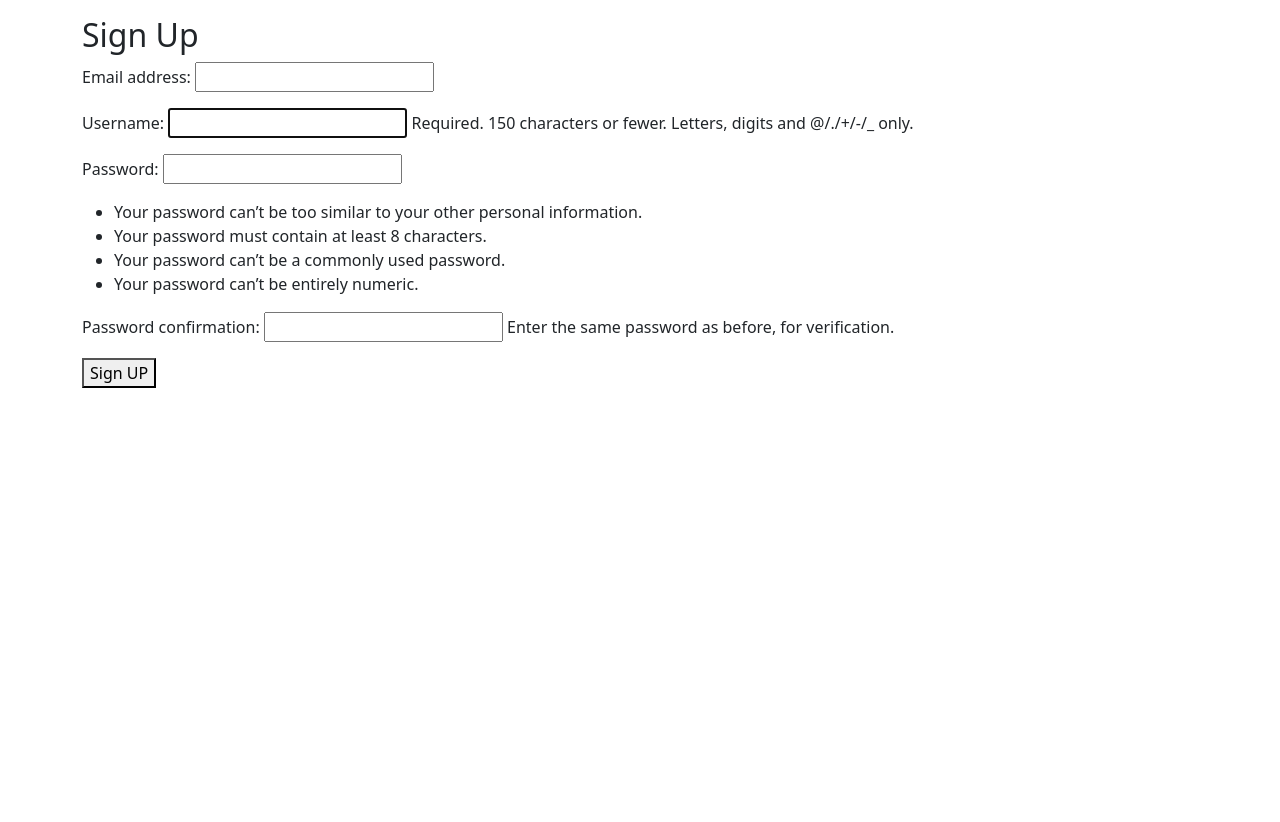
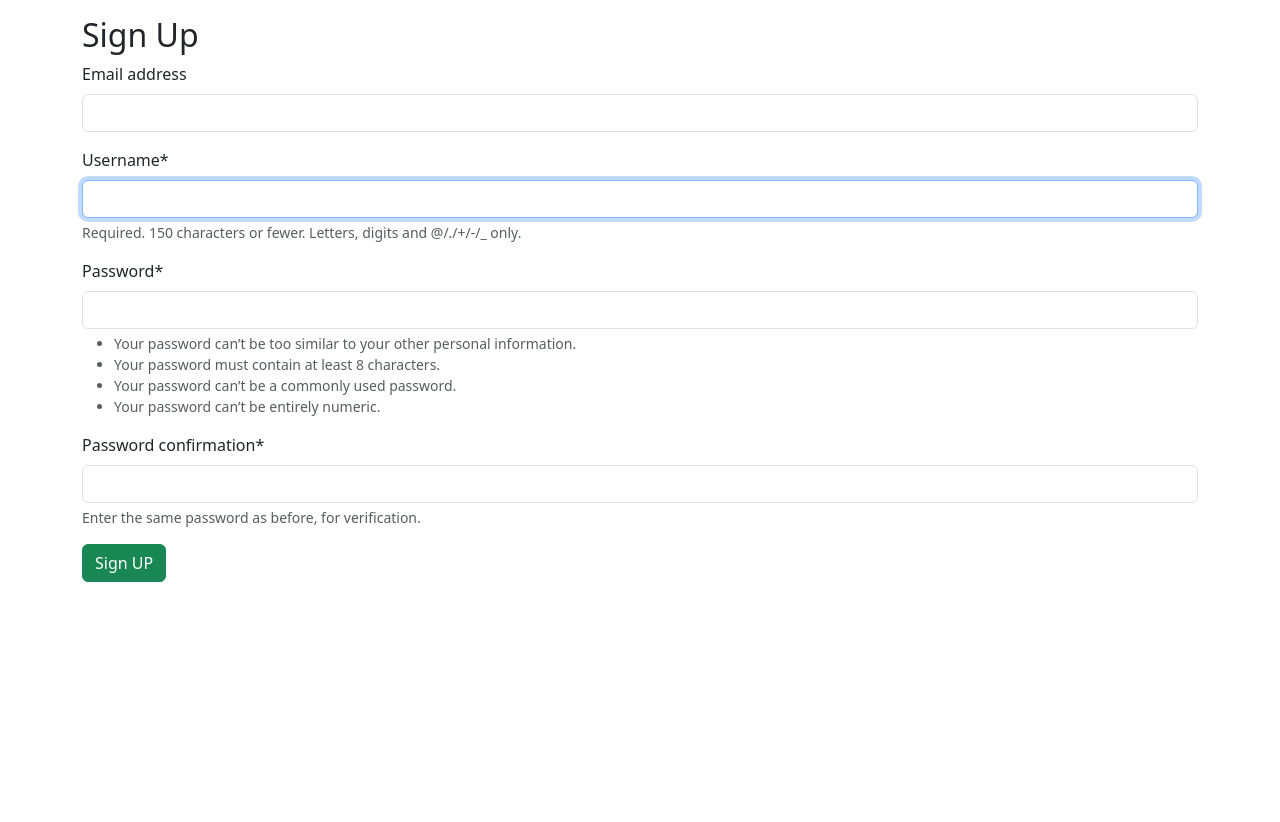
Before and after one commit to AiJared/Bookstore, a Django app: page /accounts/signup/ in a window 1280 px wide. Shown: the part 56-878 px from the top of the page. Run offline with Django 4.2, Linux system fonts and the light colour scheme; some libraries are stand-ins or nearby versions.

Commit message:
crispy signup

```diff
--- a/templates/registration/signup.html
+++ b/templates/registration/signup.html
@@ -1,5 +1,6 @@
 <!-- templates/registration/signup.html -->
 {% extends "_base.html" %}
+{% load crispy_forms_tags %}
 
 {% block title %}Sign Up{% endblock title %}
 
@@ -7,7 +8,7 @@
     <h2>Sign Up</h2>
     <form method="post">
         {% csrf_token %}
-        {{ form.as_p }}
-        <button type="submit">Sign UP</button>
+        {{ form|crispy }}
+        <button class="btn btn-success" type="submit">Sign UP</button>
     </form>
 {% endblock content %}
```
